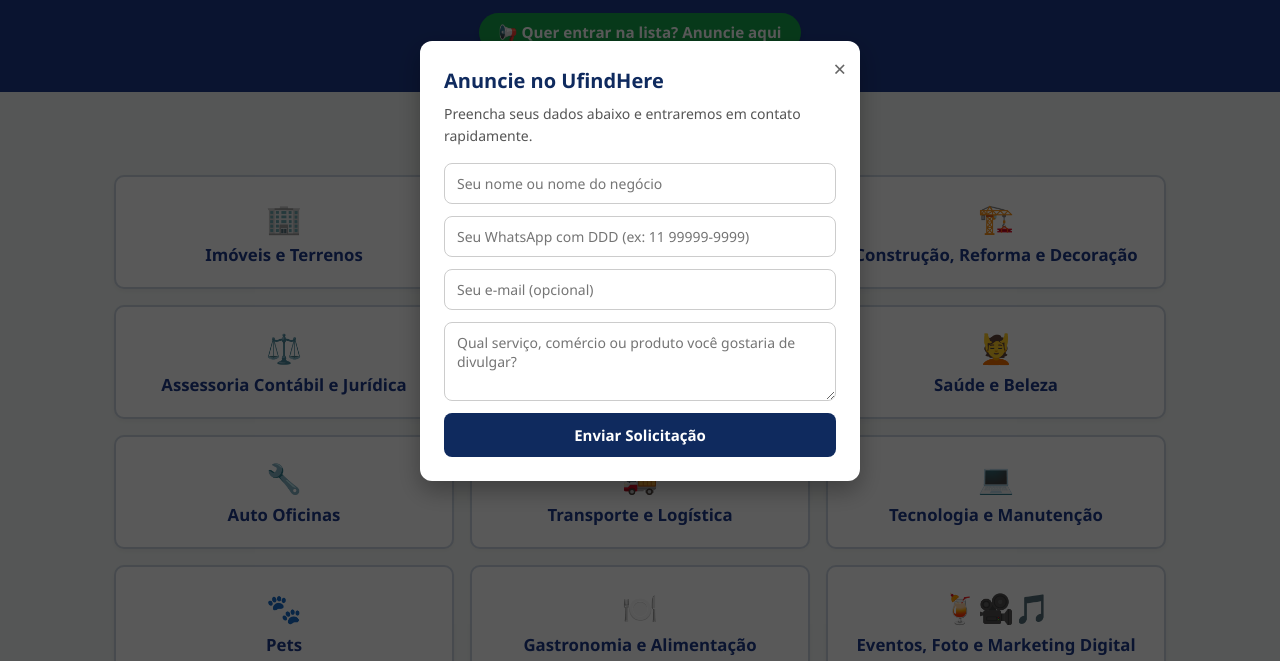
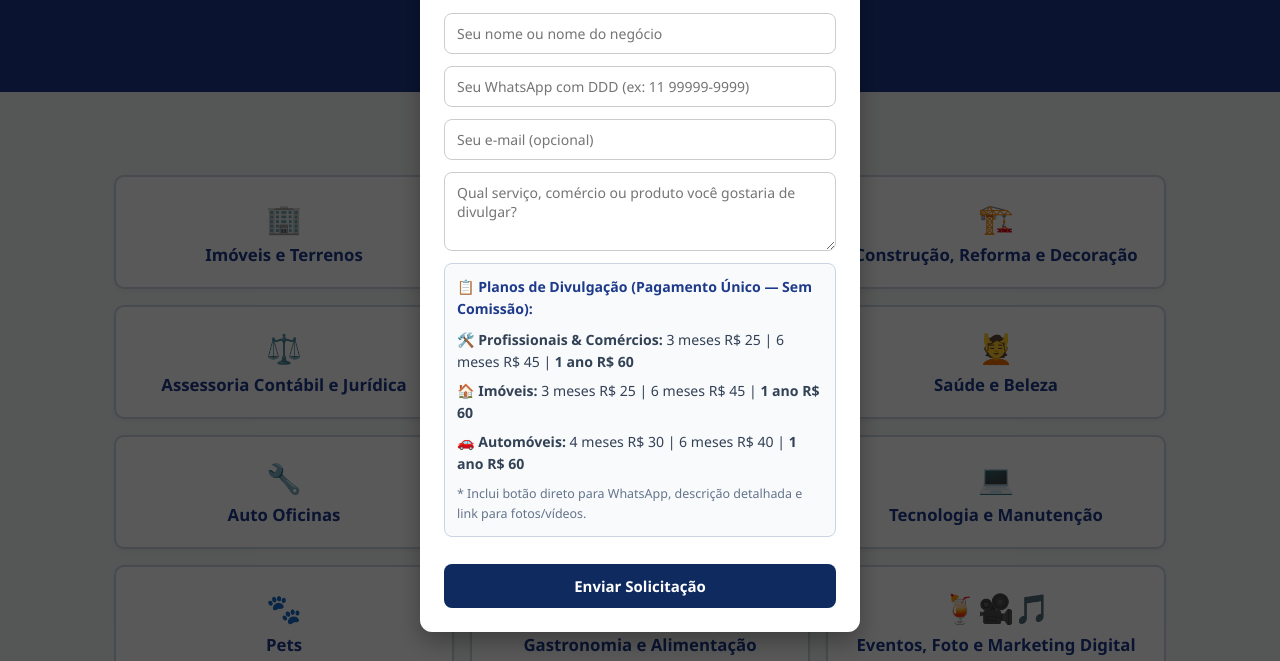
Before and after one commit to CRFFHub/UfindHere, a plain HTML site: page index.html in a window 1280 px wide. Both pictures are taken after a click on the button "📢 Quer entrar na lista? Anuncie aqui". Shown: the part 139-800 px from the top of the page. Drawn offline with Linux system fonts and the light colour scheme.

Commit message:
Update index.html
23112026 1538

Tabela de valores

```diff
--- a/index.html
+++ b/index.html
@@ -472,6 +472,17 @@
           <input type="email" name="email" placeholder="Seu e-mail (opcional)" style="padding:10px 12px; border:1px solid #ccc; border-radius:8px; font-size:14px;">
           <textarea name="message" rows="3" placeholder="Qual serviço, comércio ou produto você gostaria de divulgar?" required style="padding:10px 12px; border:1px solid #ccc; border-radius:8px; font-size:14px; resize:vertical;"></textarea>
 
+          <div style="background:#f8fafc; border:1px solid #cbd5e1; border-radius:8px; padding:12px; margin-bottom:15px; font-size:0.88rem; color:#334155;">
+    <p style="font-weight:700; color:#1e3a8a; margin-bottom:8px;">📋 Planos de Divulgação (Pagamento Único — Sem Comissão):</p>
+    <ul style="list-style:none; padding:0; margin:0; display:flex; flex-direction:column; gap:6px;">
+        <li><strong>🛠️ Profissionais & Comércios:</strong> 3 meses R$ 25 | 6 meses R$ 45 | <strong>1 ano R$ 60</strong></li>
+        <li><strong>🏠 Imóveis:</strong> 3 meses R$ 25 | 6 meses R$ 45 | <strong>1 ano R$ 60</strong></li>
+        <li><strong>🚗 Automóveis:</strong> 4 meses R$ 30 | 6 meses R$ 40 | <strong>1 ano R$ 60</strong></li>
+    </ul>
+    <p style="font-size:0.78rem; color:#64748b; margin-top:8px;">* Inclui botão direto para WhatsApp, descrição detalhada e link para fotos/vídeos.</p>
+</div>
+
+
           <button type="submit" style="background:#0f2a5e; color:#ffffff; border:none; padding:12px; border-radius:8px; font-size:15px; font-weight:bold; cursor:pointer;">Enviar Solicitação</button>
         </form>
       </div>
@@ -561,7 +572,7 @@
                 whatsapp: "5511937156188",
                 instagram: "",
                 email: "",
-                resumo: "A 30 minutos de São Paulo - Área 20% plana, portão de ferro, rodapé murado, espaço garagem, edícula 2 cômodos, chiqueiro/galinheiro, água/luz regularizadas e árvores frutíferas - 300 pés de café. Falar com Eduardo."
+                resumo: "A 30 minutos de São Paulo - Área 20% plana, portão de ferro, rodapé murado, espaço garagem, edícula 2 cômodos, chiqueiro/galinheiro, água/luz regularizadas e árvores frutíferas - 300 pés de café. Negociação direto com o proprietário.Falar com Eduardo."
             },
 
             {
@@ -658,7 +669,7 @@
                 whatsapp: "5511980503499",
                 instagram: "",
                 email: "",
-                resumo: "Em Guarulhos - SP - Renault Logan 1.0 Zen Flex Manual 2021/2022 prata, uma excelente oportunidade para quem procura economia, conforto e a confiabilidade Renault, com apenas 54.000 km rodados e manutenção em dia. O veículo é equipado com motor 1.0 Flex, câmbio manual, ar-condicionado, direção eletro-hidráulica, central multimídia (com Apple CarPlay e Android Auto), sensor de estacionamento traseiro, além de segurança com airbags frontais e laterais, freios ABS e um amplo porta-malas de 510 litros. Veículo particular, em excelente estado de conservação, por apenas R$ 56.900. Negociação direta com o proprietário., negociação direto com o proprietário."
+                resumo: "Em Guarulhos - SP - Renault Logan 1.0 Zen Flex Manual 2021/2022 prata, uma excelente oportunidade para quem procura economia, conforto e a confiabilidade Renault, com apenas 54.000 km rodados e manutenção em dia. O veículo é equipado com motor 1.0 Flex, câmbio manual, ar-condicionado, direção eletro-hidráulica, central multimídia (com Apple CarPlay e Android Auto), sensor de estacionamento traseiro, além de segurança com airbags frontais e laterais, freios ABS e um amplo porta-malas de 510 litros. Veículo particular, em excelente estado de conservação, por apenas R$ 56.900.  Negociação direto com o proprietário."
             },
 
 
```
